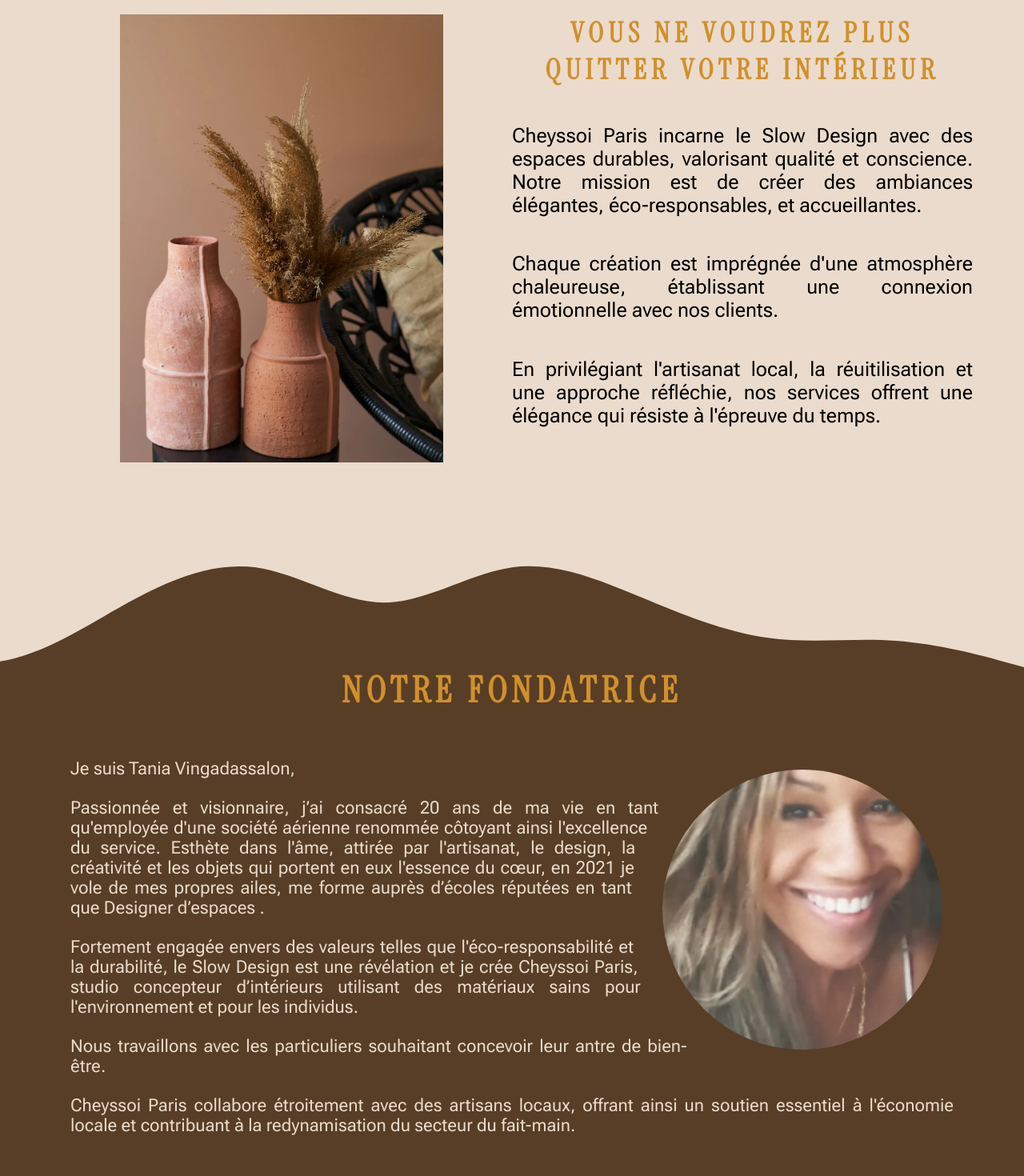
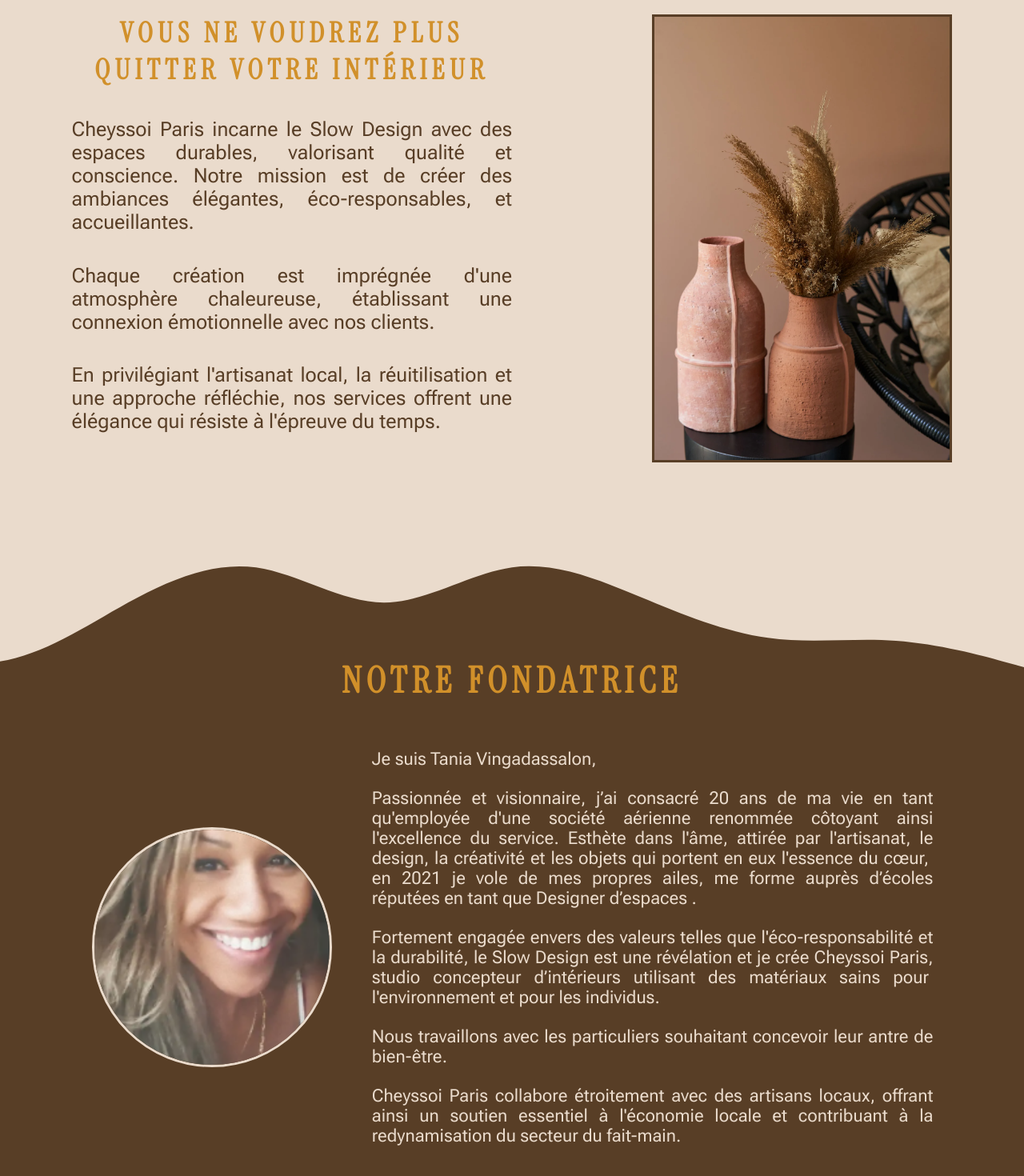
Before and after one commit to Scharlyopitz/CHEYSSOI-PARIS, a React (Vite) app: page /about in a window 1280 px wide. Shown: the part 902-2372 px from the top of the page at 80% size. Built offline with nearby package versions, Linux system fonts and the light colour scheme.

Commit message:
Changement mise en page thirdSection

```diff
--- a/src/pages/About.jsx
+++ b/src/pages/About.jsx
@@ -71,9 +71,11 @@ function ThirdSection() {
       <h2>Notre Fondatrice</h2>
       <div className="container">
         <img src={Tania} alt="Tania" />
-        {textes.map((texte, i) => {
-          return <p key={i}>{texte}</p>;
-        })}
+        <div className="txt">
+          {textes.map((texte, i) => {
+            return <p key={i}>{texte}</p>;
+          })}
+        </div>
       </div>
     </section>
   );
--- a/src/sass/base/_reset.scss
+++ b/src/sass/base/_reset.scss
@@ -7,6 +7,7 @@
 body {
   font-family: "Roboto Flex", sans-serif;
   background: $Beige;
+  color: $Brown;
 }
 
 section {
--- a/src/sass/pages/_about.scss
+++ b/src/sass/pages/_about.scss
@@ -10,7 +10,7 @@
 
   .secondSection,
   .thirdSection {
-    padding: 0 5vw;
+    padding: 0 7vw;
   }
 
   .firstSection {
@@ -73,7 +73,8 @@
 
     .divContainer {
       display: flex;
-      flex-direction: row-reverse;
+      justify-content: space-between;
+      flex-direction: row;
       height: 70%;
 
       .container {
@@ -99,16 +100,13 @@
       }
 
       .imgContainer {
-        display: flex;
-        justify-content: center;
-        width: 50%;
         height: 100%;
 
         img {
           object-fit: cover;
           object-position: center;
-          width: 70%;
           height: 100%;
+          border: 3px solid $Brown;
         }
       }
     }
@@ -139,19 +137,27 @@
     }
 
     .container {
+      display: flex;
+      align-items: center;
+
       img {
-        width: 350px;
-        height: 350px;
+        width: 300px;
+        height: 300px;
+        object-fit: cover;
+        object-position: center;
         border-radius: 50%;
-        float: right;
-        shape-outside: margin-box;
-        margin: 3vw;
+        border: 3px solid $Beige;
+        // float: left;
+        // shape-outside: margin-box;
+        margin: 2vw;
       }
 
-      p {
-        font-size: 22px;
-        text-align: justify;
-        margin: 3vh;
+      .txt {
+        p {
+          font-size: 22px;
+          text-align: justify;
+          margin: 3vh;
+        }
       }
     }
   }
--- a/src/style/style.css
+++ b/src/style/style.css
@@ -11,6 +11,7 @@
 body {
   font-family: "Roboto Flex", sans-serif;
   background: #eadbcc;
+  color: #583e26;
 }
 
 section {
@@ -143,7 +144,7 @@ header .menu .burger a::after {
 }
 #About .secondSection,
 #About .thirdSection {
-  padding: 0 5vw;
+  padding: 0 7vw;
 }
 #About .firstSection {
   height: 80vh;
@@ -196,7 +197,8 @@ header .menu .burger a::after {
 }
 #About .secondSection .divContainer {
   display: flex;
-  flex-direction: row-reverse;
+  justify-content: space-between;
+  flex-direction: row;
   height: 70%;
 }
 #About .secondSection .divContainer .container {
@@ -218,9 +220,6 @@ header .menu .burger a::after {
   text-align: justify;
 }
 #About .secondSection .divContainer .imgContainer {
-  display: flex;
-  justify-content: center;
-  width: 50%;
   height: 100%;
 }
 #About .secondSection .divContainer .imgContainer img {
@@ -228,8 +227,8 @@ header .menu .burger a::after {
      object-fit: cover;
   -o-object-position: center;
      object-position: center;
-  width: 70%;
   height: 100%;
+  border: 3px solid #583e26;
 }
 #About .thirdSection {
   display: flex;
@@ -253,15 +252,22 @@ header .menu .burger a::after {
   font-size: 45px;
   color: #d1902a;
 }
+#About .thirdSection .container {
+  display: flex;
+  align-items: center;
+}
 #About .thirdSection .container img {
-  width: 350px;
-  height: 350px;
+  width: 300px;
+  height: 300px;
+  -o-object-fit: cover;
+     object-fit: cover;
+  -o-object-position: center;
+     object-position: center;
   border-radius: 50%;
-  float: right;
-  shape-outside: margin-box;
-  margin: 3vw;
+  border: 3px solid #eadbcc;
+  margin: 2vw;
 }
-#About .thirdSection .container p {
+#About .thirdSection .container .txt p {
   font-size: 22px;
   text-align: justify;
   margin: 3vh;
```
Also changed, not shown: 1 other file (tests, documents, lock files or other folders).
